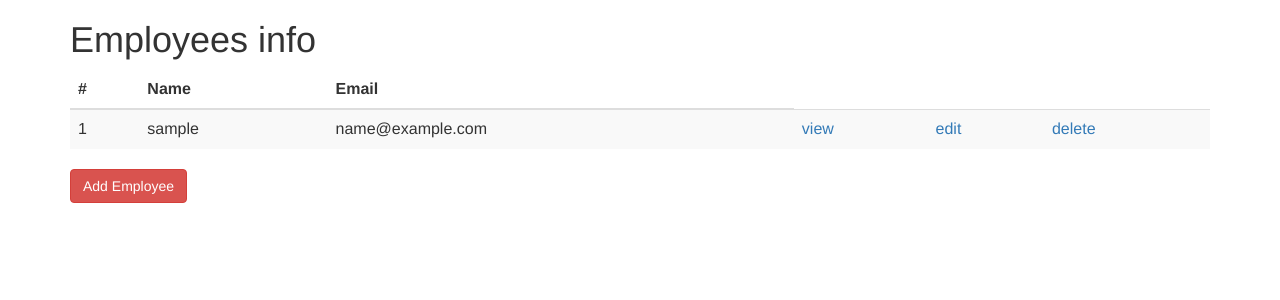
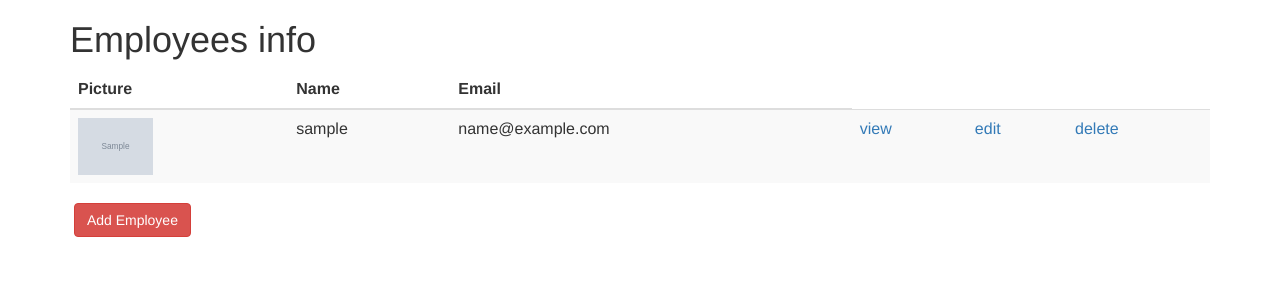
Before and after one commit to Ahmad-H285/employee-info, a PHP site: page /home.php in a window 1280 px wide. Shown: the top 300 px of the page. Run offline with PHP 8.4, Linux system fonts and the light colour scheme; tables that the repository leaves empty or names only in its code hold one stand-in row (values such as "Sample post"); grey boxes marked "Sample" are stand-in pictures; some libraries are stand-ins or nearby versions.

Commit message:
Added live image upload feature

```diff
--- a/assets/javascript/realtimeData.js
+++ b/assets/javascript/realtimeData.js
@@ -1,12 +1,6 @@
 
 
 	// Ajax request to sent post data to the CreateEmployeeController
-
-	$(document).ready(function(){
-
-
-		//initialize();
-	});
 
 	function createEmployee() {
 
@@ -35,10 +29,10 @@
 				var last_id_int = parseInt(last_id_string) + 1;
 				var new_id_string = last_id_int.toString();
 
-				$("tr:last").after("<tr><td class='employee-id'>"+new_id_string+
-					"</td><td class='employee-name>"+create_json['employee-name']+
-					"</td><td class='employee-email>"+create_json['employee-email']+
-					"</td><td><a href='#' class='view-employee'>view</a></td><td><a href='#' class='edit-employee'>edit</a></td><td><a href='#' class='delete-employee'>delete</a></td></tr>");
+				$("a.delete-employee:last").parent().parent().after("<tr><td class='employee-image'><img src='../assets/images/"+create_json['employee-image']+"' style='width: 75px'>"+
+					"</td><td class='employee-name'>"+create_json['employee-name']+
+					"</td><td class='employee-email'>"+create_json['employee-email']+
+					"</td><td><a href='#view-employee-info' class='view-employee' rel='modal:open' onclick='viewEmployee(event);'>view</a></td><td><a href='#edit-user-form' rel='modal:open' onclick='viewEmployee(event);' class='edit-employee'>edit</a></td><td><a href='#' onclick='deleteEmployee(event)' class='delete-employee'>delete</a></td></tr>");
 
 			}
 
@@ -96,7 +90,7 @@
 
 	// Ajax request to send post request to EditEmployeeController to edit specific employee data
 
-	function editEmployee() {
+	function editEmployee(event) {
 
 		var employee_email_old = $("input[type='hidden']").attr("value");
 
@@ -122,6 +116,12 @@
 			success: function(edit) {
 
 				var edit_json = JSON.parse(edit);
+
+				$("td.employee-email").filter(function() {
+
+					return $(this).text() === employee_email_old;
+
+				}).parent().children("td.employee-image").children("img").attr("src","../assets/images/"+edit_json['employee-image']);
 
 				$("td.employee-email").filter(function() {
 
@@ -175,71 +175,29 @@
 	function uploadImage() {
 
 		var file_data = new FormData();
-		file_data.append('file', $("#employee-picture")[0]);
+
+		file_data.append('file_attach', $("input#employee-picture")[0].files[0]);
+		file_data.append('file_attach_edit', $("input#employee-picture-edit")[0].files[0]);
 
 		$.ajax({
 
 			url: "../controllers/FileUploadController.php",
+			data: file_data,
+			processData: false,
+			contentType: false,
 			type: "post",
-			data: {
+			dataType: 'json',
 
-				"image-file": file_data
+			success: function(response) {
 
-			},
-
-			success: function(file) {
-				$(".container").append("Image uploaded");
+				$(".container").append("Hi There");
 			}
 
 		});
 
 	}
 
-	// function convertAddress() {
-
-	// 	var geocoder = new google.maps.Geocoder();
-	// 	var address = "new york";
-
-	// 	geocoder.geocode( { 'address': address}, function(results, status) {
-
-	// 	if (status == google.maps.GeocoderStatus.OK) {
-	// 	    var latitude = results[0].geometry.location.lat();
-	// 	    var longitude = results[0].geometry.location.lng();
-	// 	    //alert(latitude);
-	// 	    }
-	// 	});
-
-	// 	var mapDiv = document.getElementById('map');
- //        var map = new google.maps.Map(mapDiv, {
- //            center: {lat: latitude, lng: longitude},
- //            zoom: 8
- //        });
-
-	// }
-
-	// function initMaps() {
-
-	// 	var geocoder = new google.maps.Geocoder();
-	// 	var address = "new york";
-
-	// 	geocoder.geocode( { 'address': address}, function(results, status) {
-
-	// 	if (status == google.maps.GeocoderStatus.OK) {
-	// 	    var latitude = results[0].geometry.location.lat();
-	// 	    var longitude = results[0].geometry.location.lng();
-	// 	    //alert(latitude);
-	// 	    }
-	// 	});
-
- //        var mapDiv = document.getElementById('map');
- //        var map = new google.maps.Map(mapDiv, {
- //            center: {lat: 44.540, lng: -78.546},
- //            zoom: 8
- //        });
- //      }
-
-
-  //var count = 0;
+	//initialize Google Maps Api request
 
 	var geocoder;
 	var map;
@@ -257,10 +215,11 @@
 
     }
 
+    //translates Address to longitude and latitude using Geocode Google Api
+
     function codeAddress() {
 	    var address = $("#address").text();
 	    //var address = document.getElementById("address").value;
-    //$("td#map_canvas").css("display","");
 	    geocoder.geocode( { 'address': address}, function(results, status) {
 	      if (status == google.maps.GeocoderStatus.OK) {
 	        map.setCenter(results[0].geometry.location);
--- a/controllers/CreateEmployeeController.php
+++ b/controllers/CreateEmployeeController.php
@@ -9,7 +9,7 @@
 
 	//$real_result[] = {$_POST['employee-name'], $_POST['employee-email'], $_POST['employee-address']};
 
-	$create_array = json_encode( array('employee-name' => $_POST['employee-name'], 'employee-email' => $_POST['employee-email']) );
+	$create_array = json_encode( array('employee-name' => $_POST['employee-name'], 'employee-email' => $_POST['employee-email'], 'employee-image' => $_POST['employee-image']) );
 
 	echo $create_array;
 
--- a/controllers/ViewEmployeeController.php
+++ b/controllers/ViewEmployeeController.php
@@ -1,6 +1,5 @@
 
 <?php
-
 
 	require_once "../models/Employee.php";
 
--- a/models/Employee.php
+++ b/models/Employee.php
@@ -12,6 +12,7 @@ Class Employee {
 	private $address;
 	private $image_location;
 	private $single_employee_email;
+	private $image_file;
 
 	function __construct() {
 
@@ -45,7 +46,7 @@ Class Employee {
 
 	function listEmployees () {
 
-		$retrieve_employees = "SELECT `id`, `user_name`, `email` FROM `users`";
+		$retrieve_employees = "SELECT `id`, `user_name`, `email`, `image_location` FROM `users`";
 
 		$list_result = mysqli_query($this -> conn, $retrieve_employees);
 
@@ -149,4 +150,18 @@ Class Employee {
 
 	}
 
+	// Upload employee image
+
+	function uploadEmployeeImage($image_file) {
+
+		if(!move_uploaded_file($image_file['tmp_name'], '../assets/images/'.$image_file['name'])) {
+
+			die('Error file upload');
+
+		}
+
+		echo "file uploaded successfully";
+
+	}
+
 }
--- a/views/home.php
+++ b/views/home.php
@@ -25,7 +25,7 @@
 
 					<tr>
 
-						<th>#</th>
+						<th>Picture</th>
 						<th>Name</th>
 						<th>Email</th>
 
@@ -43,11 +43,11 @@
 
 						foreach ($display_employees as $employees => $employee_info) { ?>
 							<tr>
-								<td class="employee-id"><?php echo $employee_info["id"]; ?></td>
+								<td class="employee-image"><img src="../assets/images/<?php echo $employee_info['image_location'];?>" style="width: 75px"></td>
 								<td class="employee-name"><?php echo $employee_info["user_name"]; ?></td>
 								<td class="employee-email"><?php echo $employee_info["email"]; ?></td>
 								<td><a href="#view-employee-info" rel="modal:open" class="view-employee" onclick="viewEmployee(event);">view</a></td>
-								<td><a href="#edit-user-form" rel="modal:open" onclick="viewEmployee(event)" class="edit-employee">edit</a></td>
+								<td><a href="#edit-user-form" rel="modal:open" onclick="viewEmployee(event);" class="edit-employee">edit</a></td>
 								<td><a href="#" onclick="deleteEmployee(event)" class="delete-employee">delete</a></td>
 							</tr>
 
@@ -56,6 +56,8 @@
 				</tbody>
 
 			</table>
+
+			<img id="image_upload" src="">
 
 
 
@@ -88,7 +90,7 @@
   				<div class="form-group">
 
     				<label for="employee-picture">Image upload</label>
-				    <input type="file" id="employee-picture">
+				    <input type="file" name="file_attach" id="employee-picture">
 
   				</div>
 
@@ -96,11 +98,11 @@
 
 			</form>
 
-			<a href="#create-user-form" rel="modal:open" class="btn btn-danger">Add Employee</a>
+			<a href="#create-user-form" rel="modal:open" id="image_create" class="btn btn-danger">Add Employee</a>
 
 		</div>
 
-		<table id="view-employee-info" class="modal table table-striped" style="opacity: 0; margin-top:-824px;">
+		<table id="view-employee-info" class="modal table table-striped" style="opacity: 0; margin-top:-860px;">
 
 			<tr>
 				<th><h3>Employee's Info</h3></th>
@@ -165,11 +167,11 @@
   				<div class="form-group">
 
     				<label for="employee-picture-edit">Image upload</label>
-				    <input type="file" id="employee-picture-edit">
+				    <input type="file" name="file_attach_edit" id="employee-picture-edit">
 
   				</div>
 
-  				<a href="#" class="btn btn-info" rel="modal:close" onclick="editEmployee(event)">Save</a>
+  				<a href="#" class="btn btn-info" id="edit_image" rel="modal:close" onclick="editEmployee(event);uploadImage()">Save</a>
 
 			</form>
 
```
Also changed, not shown: controllers/FileUploadController.php (+19 -1 lines), assets/images/10954327_654077918030815_8203476429242265021_n.jpg (added), assets/images/11055382_1067856273230997_7186325667784406765_n.jpg (added), assets/images/423010_257686884317710_473388157_n.jpg (added), assets/images/developing technologies.jpg (added), assets/images/index.jpg (added), assets/images/nero_vs_dante_by_nero4.jpg (added), assets/images/photo.jpg (added), assets/images/unnamed.jpg (added), 1 other file. Lines whose indentation alone changed are shown as unchanged.
